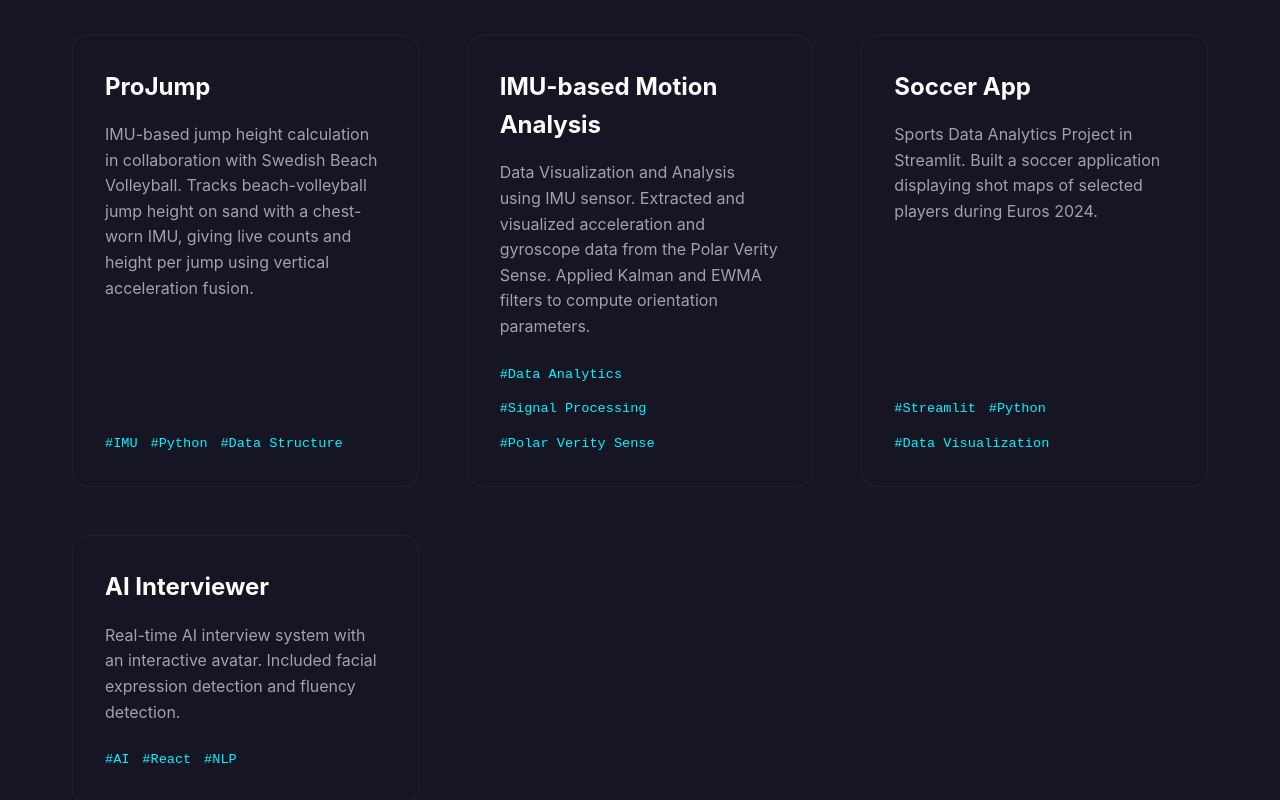
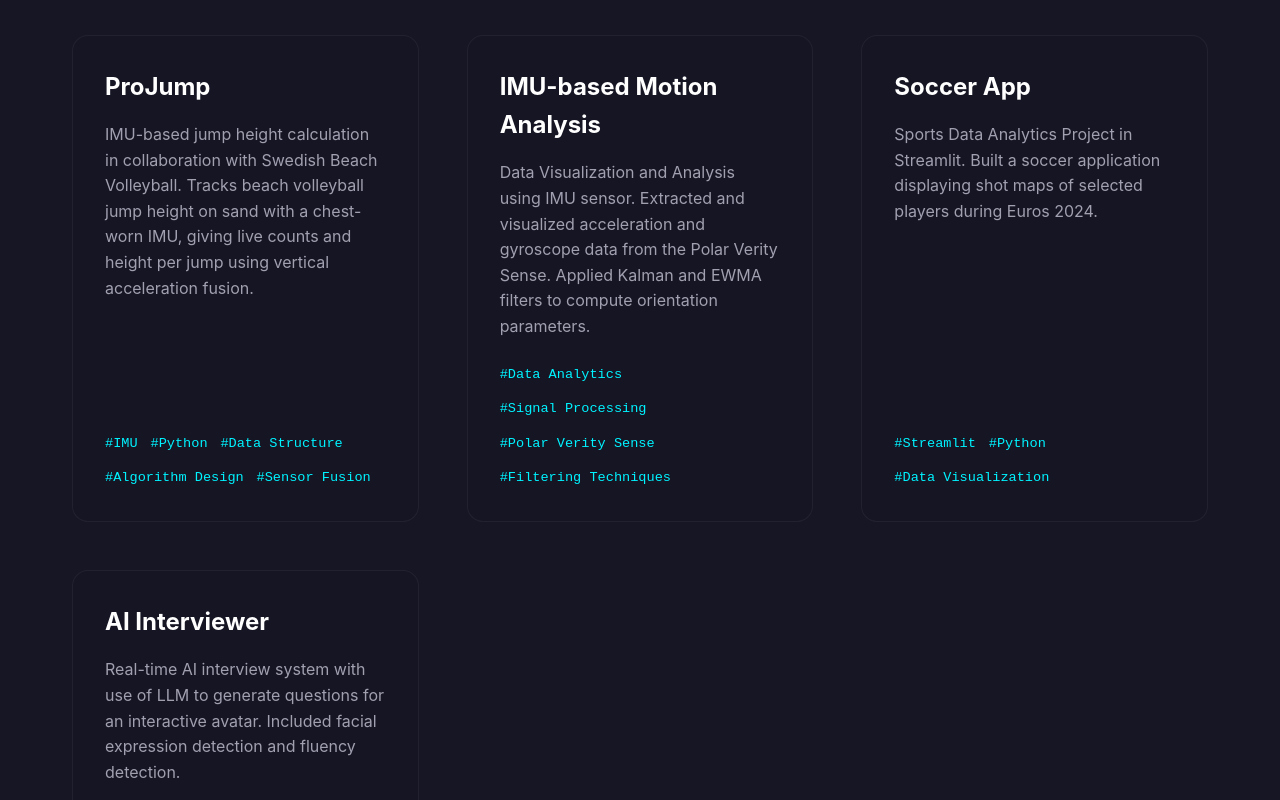
Before and after one commit to abrenvg/Portfolio-web, a React (Vite) app: page / in a window 1280 px wide. Shown: the part 2300-3100 px from the top of the page. Built offline with nearby package versions, Linux system fonts and the light colour scheme.

Commit message:
more changes content.js

```diff
--- a/src/data/content.js
+++ b/src/data/content.js
@@ -46,13 +46,13 @@ export const content = {
     items: [
       {
         title: "ProJump",
-        description: "IMU-based jump height calculation in collaboration with Swedish Beach Volleyball. Tracks beach-volleyball jump height on sand with a chest-worn IMU, giving live counts and height per jump using vertical acceleration fusion.",
-        tags: ["IMU", "Python", "Data Structure"]
+        description: "IMU-based jump height calculation in collaboration with Swedish Beach Volleyball. Tracks beach volleyball jump height on sand with a chest-worn IMU, giving live counts and height per jump using vertical acceleration fusion.",
+        tags: ["IMU", "Python", "Data Structure", "Algorithm Design","Sensor Fusion"]
       },
       {
         title: "IMU-based Motion Analysis",
         description: "Data Visualization and Analysis using IMU sensor. Extracted and visualized acceleration and gyroscope data from the Polar Verity Sense. Applied Kalman and EWMA filters to compute orientation parameters.",
-        tags: ["Data Analytics", "Signal Processing", "Polar Verity Sense"]
+        tags: ["Data Analytics", "Signal Processing", "Polar Verity Sense","Filtering Techniques"]
       },
       {
         title: "Soccer App",
@@ -61,8 +61,8 @@ export const content = {
       },
       {
         title: "AI Interviewer",
-        description: "Real-time AI interview system with an interactive avatar. Included facial expression detection and fluency detection.",
-        tags: ["AI", "React", "NLP"]
+        description: "Real-time AI interview system with use of LLM to generate questions for an interactive avatar. Included facial expression detection and fluency detection.",
+        tags: ["AI", "React", "NLP","Computer Vision", "LLM"]
       }
     ]
   },
```
